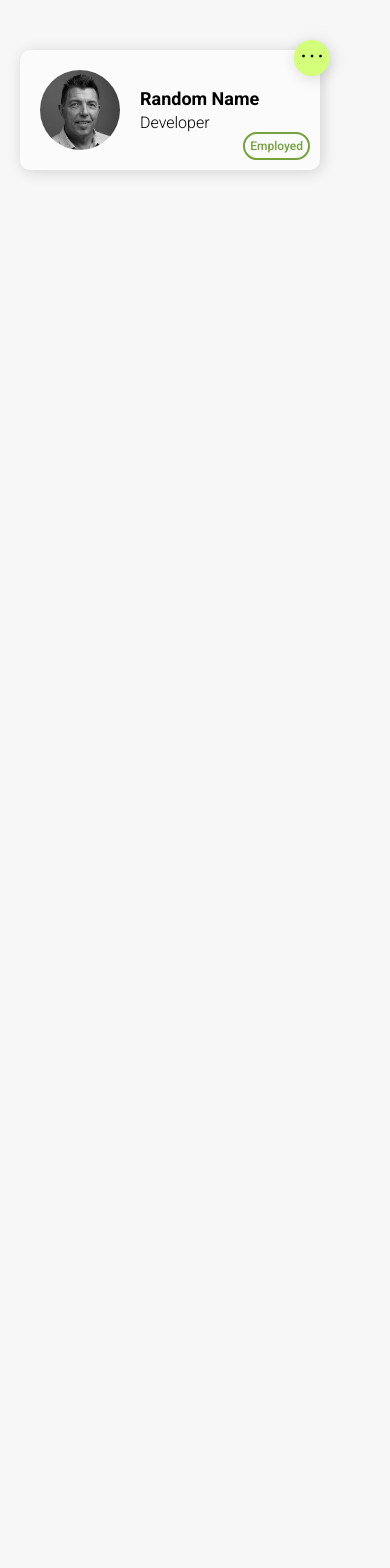
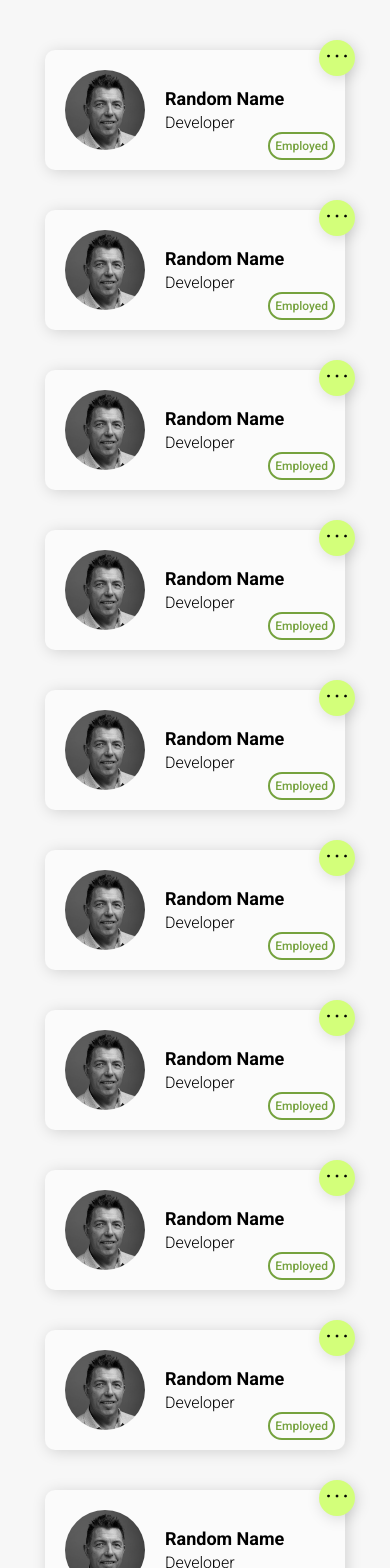
Before and after one commit to RobertAcsinte/wizkids, a React (Create React App) app: page / in a window 390 px wide. Shown: the part 120-1688 px from the top of the page. Before the commit the page ends 844 px from the top, so only its background shows below. Built offline with nearby package versions, Linux system fonts and the light colour scheme.

Commit message:
Home page with list of wizkids responsive (mock data for now)

```diff
--- a/src/components/Navbar.css
+++ b/src/components/Navbar.css
@@ -14,6 +14,7 @@ nav {
   padding: 40px 200px;
   background-color: black;
   color: white;
+  z-index: 999;
 }
 
 .company-logo-navbar {
--- a/src/components/WizkidsList.css
+++ b/src/components/WizkidsList.css
@@ -1,20 +1,19 @@
 @import '../colors.css';
 
 .wizkids-list-container {
-  /* display: grid;
-  grid-template-columns: 1fr 1fr 1fr;
-  column-gap: 2px;
-  row-gap: 2px; */
+  display: grid;
+}
+
+.center-wizkids-grid {
+  display: flex;
+  justify-content: center;
+}
 
 
-
-
-  /* max-width: 800px;
-  display: grid;
-  gap: 10px */
+@media (min-width: 695px) {
+  .wizkids-list-container { grid-template-columns: repeat(2, 1fr); }
 }
 
-.grid-element {
-  background-color: var(--background-color);
-
+@media (min-width: 1035px) {
+  .wizkids-list-container { grid-template-columns: repeat(3, 1fr); }
 }
--- a/src/components/WizkidsList.js
+++ b/src/components/WizkidsList.js
@@ -5,7 +5,42 @@ function WizkidsList() {
   return (
     <div className='wizkids-list-container'>
 
-      <WizkidsElement />
+      <div className='center-wizkids-grid'>
+        <WizkidsElement />
+      </div>
+      <div className='center-wizkids-grid'>
+        <WizkidsElement />
+      </div>
+      <div className='center-wizkids-grid'>
+        <WizkidsElement />
+      </div>
+      <div className='center-wizkids-grid'>
+        <WizkidsElement />
+      </div>
+      <div className='center-wizkids-grid'>
+        <WizkidsElement />
+      </div>
+      <div className='center-wizkids-grid'>
+        <WizkidsElement />
+      </div>
+      <div className='center-wizkids-grid'>
+        <WizkidsElement />
+      </div>
+      <div className='center-wizkids-grid'>
+        <WizkidsElement />
+      </div>
+      <div className='center-wizkids-grid'>
+        <WizkidsElement />
+      </div>
+      <div className='center-wizkids-grid'>
+        <WizkidsElement />
+      </div>
+      <div className='center-wizkids-grid'>
+        <WizkidsElement />
+      </div>
+      <div className='center-wizkids-grid'>
+        <WizkidsElement />
+      </div>
 
 
     </div>
```
